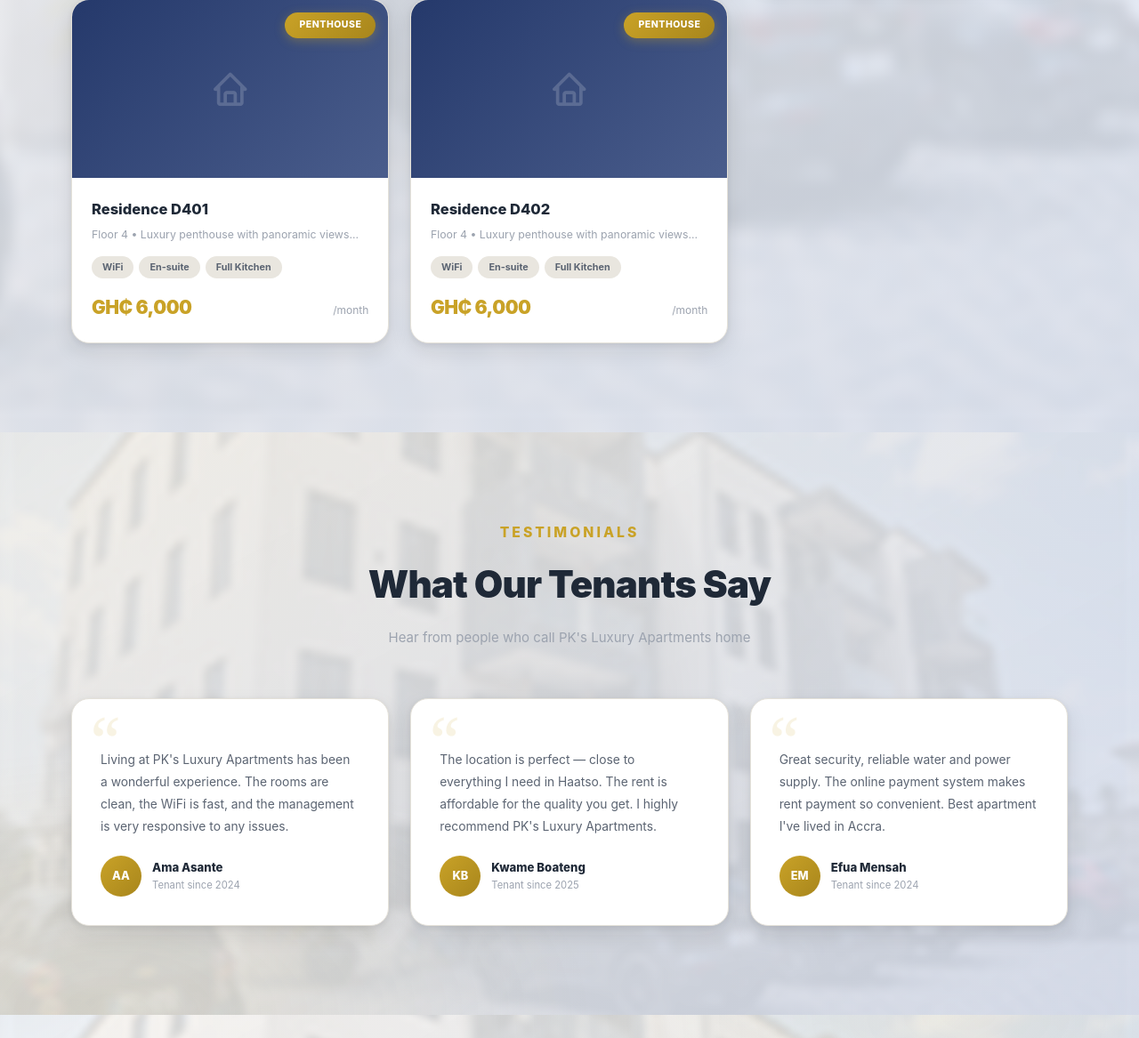
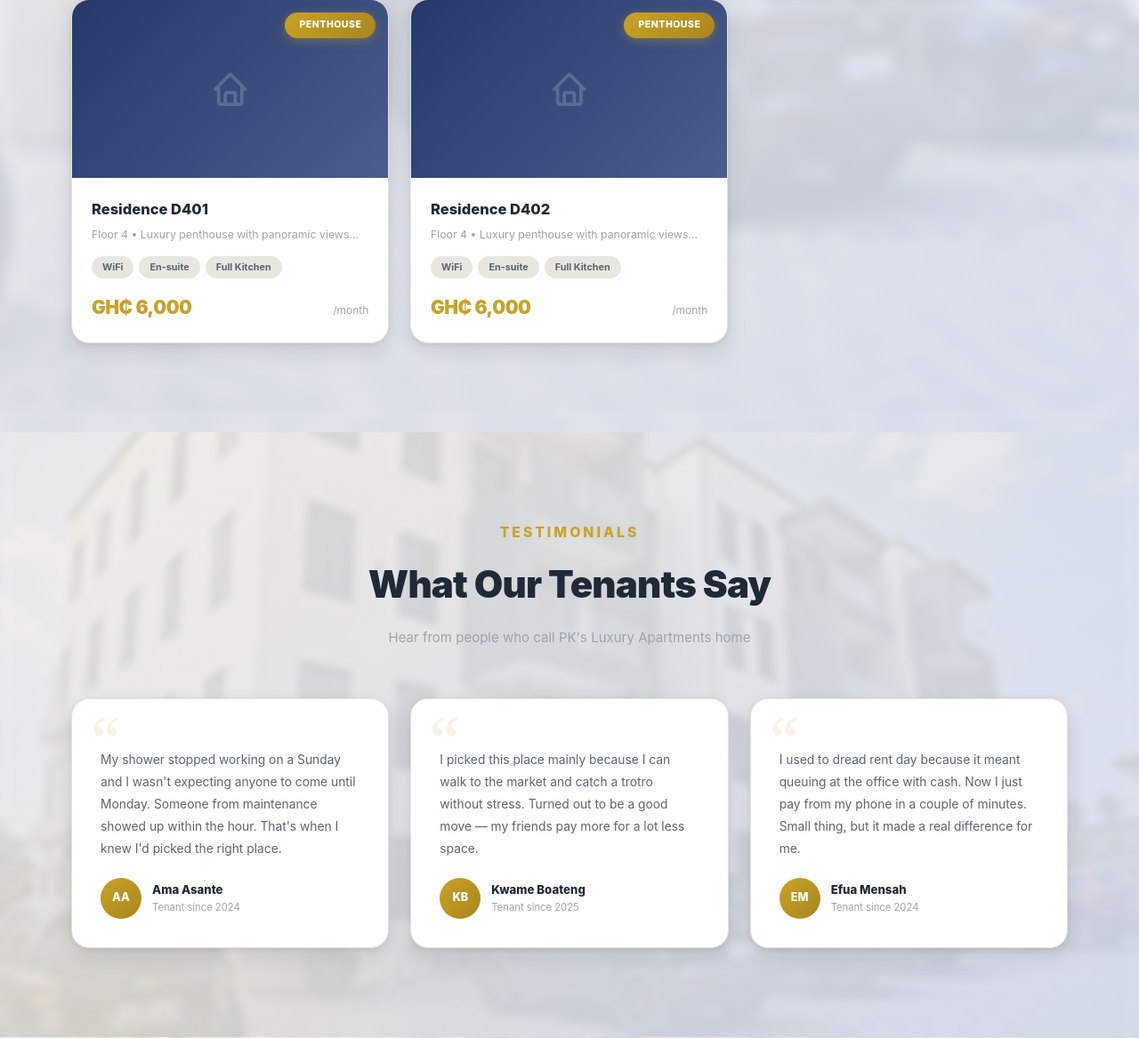
Before and after one commit to 12ashongdavid/claude, a PHP site: page / in a window 1280 px wide. Shown: the part 3418-4585 px from the top of the page at 89% size. Run offline with PHP 8.4, Linux system fonts and the light colour scheme; data comes from the database, SQL or seed files in the repository; data that the repository does not hold is empty; some libraries are stand-ins or nearby versions.

Commit message:
Rewrite testimonials to sound like actual tenants, not AI-generated copy
The three testimonial quotes were textbook LLM-testimonial patterns:
a generic opener followed by a tidy three-item checklist ("rooms are
clean, WiFi is fast, management is responsive"), a bare superlative
close ("I highly recommend..."), and an amenities fact-sheet dressed up
as a quote ("Great security, reliable water and power supply... Best
apartment I've lived in Accra"). No real tenant talks in matched
triplets or hands out a formal recommendation like that.

Replaced each with one specific, small anecdote instead — a Sunday
maintenance call, a reason for picking the location, paying rent from a
phone instead of queuing with cash — the kind of concrete detail an
actual review has and generated copy doesn't. Kept the same three
tenants (initials, names, "tenant since" dates unchanged).

Applied identically to Apt PK/index.php.

```diff
--- a/Apt PK/index.php
+++ b/Apt PK/index.php
@@ -367,7 +367,7 @@ if ($_SERVER['REQUEST_METHOD'] === 'POST') {
         <div class="testimonials-grid stagger">
             <div class="testimonial-card">
                 <div class="testimonial-text">
-                    Living at PK's Luxury Apartments has been a wonderful experience. The rooms are clean, the WiFi is fast, and the management is very responsive to any issues.
+                    My shower stopped working on a Sunday and I wasn't expecting anyone to come until Monday. Someone from maintenance showed up within the hour. That's when I knew I'd picked the right place.
                 </div>
                 <div class="testimonial-author">
                     <div class="testimonial-avatar">AA</div>
@@ -379,7 +379,7 @@ if ($_SERVER['REQUEST_METHOD'] === 'POST') {
             </div>
             <div class="testimonial-card">
                 <div class="testimonial-text">
-                    The location is perfect — close to everything I need in Haatso. The rent is affordable for the quality you get. I highly recommend PK's Luxury Apartments.
+                    I picked this place mainly because I can walk to the market and catch a trotro without stress. Turned out to be a good move — my friends pay more for a lot less space.
                 </div>
                 <div class="testimonial-author">
                     <div class="testimonial-avatar">KB</div>
@@ -391,7 +391,7 @@ if ($_SERVER['REQUEST_METHOD'] === 'POST') {
             </div>
             <div class="testimonial-card">
                 <div class="testimonial-text">
-                    Great security, reliable water and power supply. The online payment system makes rent payment so convenient. Best apartment I've lived in Accra.
+                    I used to dread rent day because it meant queuing at the office with cash. Now I just pay from my phone in a couple of minutes. Small thing, but it made a real difference for me.
                 </div>
                 <div class="testimonial-author">
                     <div class="testimonial-avatar">EM</div>
--- a/index.php
+++ b/index.php
@@ -399,7 +399,7 @@ if ($_SERVER['REQUEST_METHOD'] === 'POST') {
         <div class="testimonials-grid stagger">
             <div class="testimonial-card">
                 <div class="testimonial-text">
-                    Living at PK's Luxury Apartments has been a wonderful experience. The rooms are clean, the WiFi is fast, and the management is very responsive to any issues.
+                    My shower stopped working on a Sunday and I wasn't expecting anyone to come until Monday. Someone from maintenance showed up within the hour. That's when I knew I'd picked the right place.
                 </div>
                 <div class="testimonial-author">
                     <div class="testimonial-avatar">AA</div>
@@ -411,7 +411,7 @@ if ($_SERVER['REQUEST_METHOD'] === 'POST') {
             </div>
             <div class="testimonial-card">
                 <div class="testimonial-text">
-                    The location is perfect — close to everything I need in Haatso. The rent is affordable for the quality you get. I highly recommend PK's Luxury Apartments.
+                    I picked this place mainly because I can walk to the market and catch a trotro without stress. Turned out to be a good move — my friends pay more for a lot less space.
                 </div>
                 <div class="testimonial-author">
                     <div class="testimonial-avatar">KB</div>
@@ -423,7 +423,7 @@ if ($_SERVER['REQUEST_METHOD'] === 'POST') {
             </div>
             <div class="testimonial-card">
                 <div class="testimonial-text">
-                    Great security, reliable water and power supply. The online payment system makes rent payment so convenient. Best apartment I've lived in Accra.
+                    I used to dread rent day because it meant queuing at the office with cash. Now I just pay from my phone in a couple of minutes. Small thing, but it made a real difference for me.
                 </div>
                 <div class="testimonial-author">
                     <div class="testimonial-avatar">EM</div>
```
